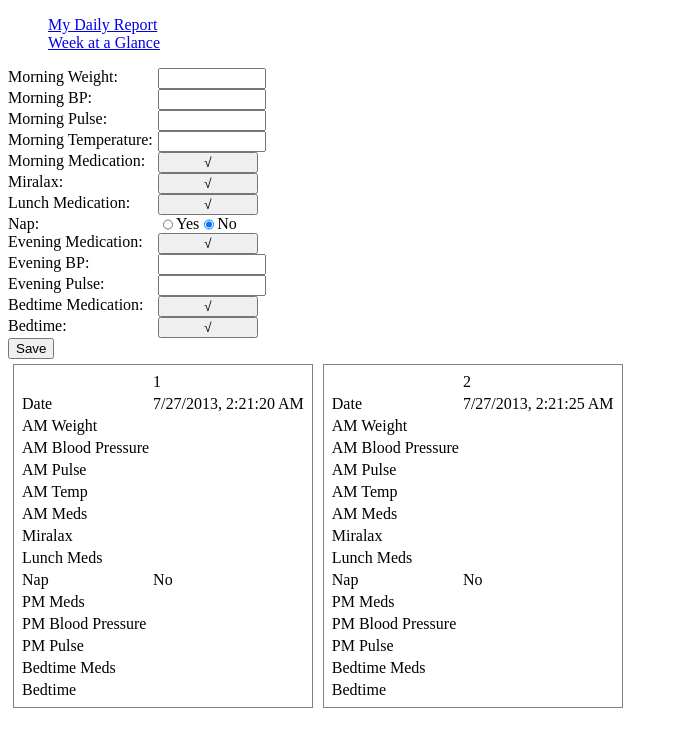
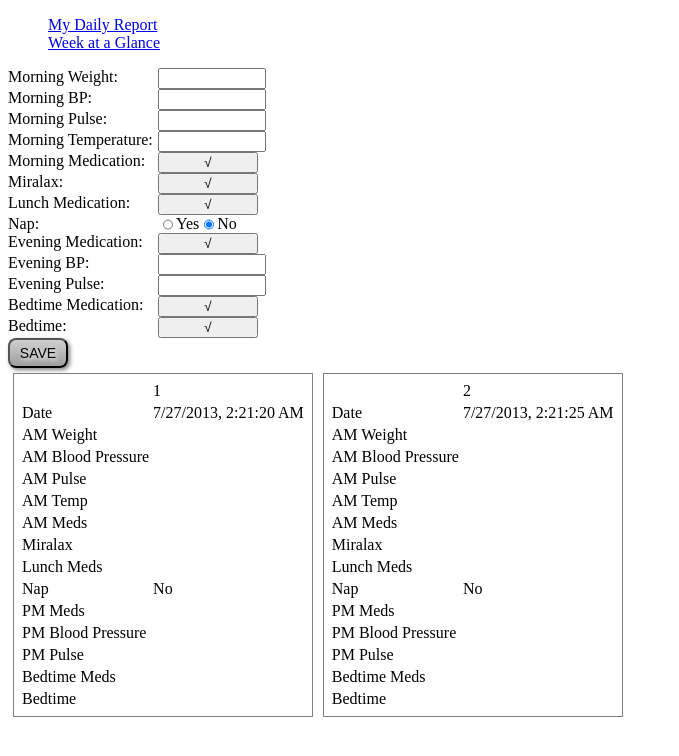
Before and after one commit to smoran02/meds, a plain HTML site: page site/index.html in a window 1280 px wide. Shown: the whole page, without its empty margins (0-679 px from the left). Drawn offline with Linux system fonts and the light colour scheme.

Commit message:
Add button styles

```diff
--- a/site/css/style.css
+++ b/site/css/style.css
@@ -44,3 +44,29 @@ ul {
 	border: 1px solid gray;
 	padding: 5px;
 }
+
+.save {
+	background: -webkit-gradient(linear, 0% 0%, 0% 100%, from(#D0D0D0), to(#9E9E9E));
+	background: -moz-linear-gradient(top, #D0D0D0, #9e9e9e);
+	text-shadow: 2px 2px 4px #fff;
+	height: 30px;
+	width: 60px;
+	font-size: 14px;
+	-webkit-border-radius: 8px;
+	-moz-border-radius: 8px;
+	border-radius: 8px;
+	-webkit-box-shadow: 2px 2px 4px rgba(0, 0, 0, 0.5);
+	-moz--webkit-box-shadow: 2px 2px 4px rgba(0, 0, 0, 0.5);
+	box-shadow: 2px 2px 4px rgba(0, 0, 0, 0.5);
+	text-transform: uppercase;
+
+}
+
+.save:active {
+	-webkit-box-shadow: none;
+	-moz--webkit-box-shadow: none;
+	box-shadow: none;
+	-webkit-transform: translate(2px, 2px);
+	-moz-transform: translate(2px, 2px);
+	transform: translate(2px, 2px);
+}
```
